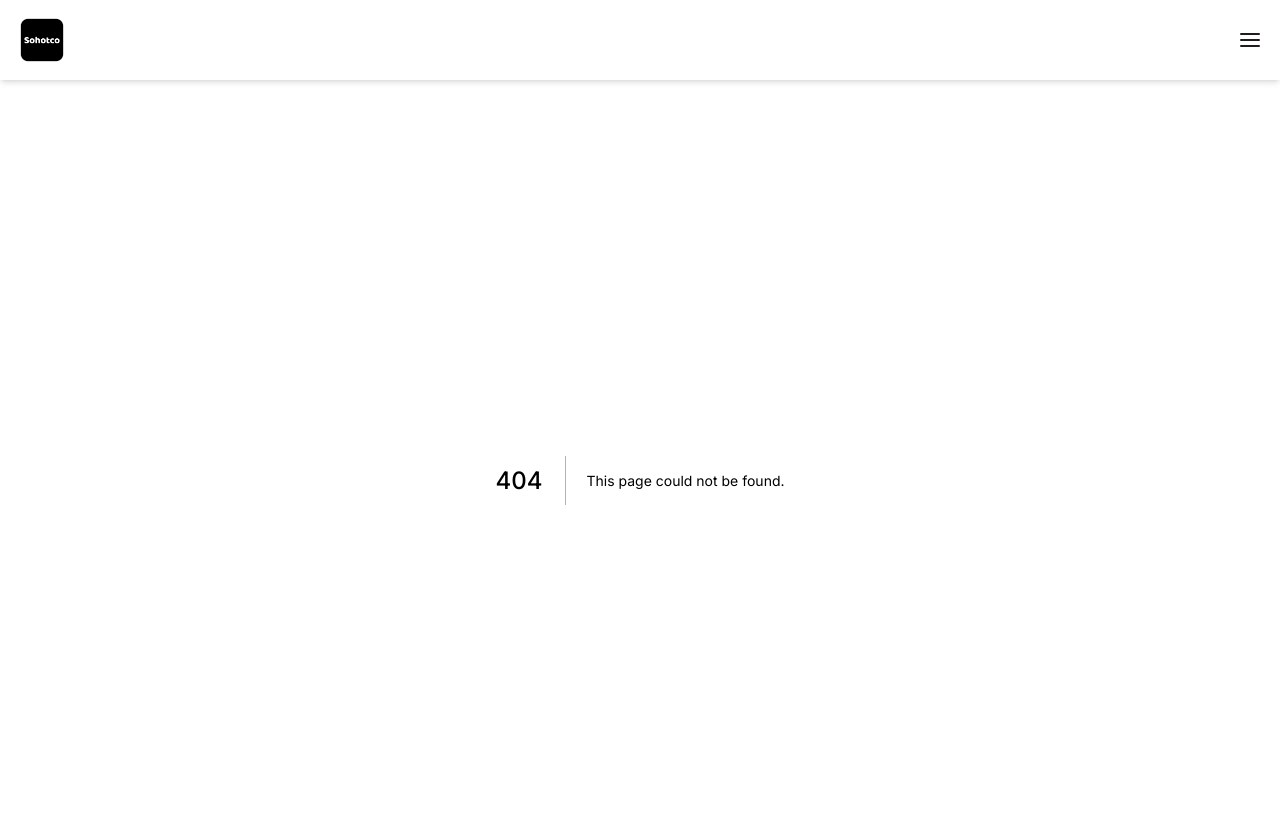
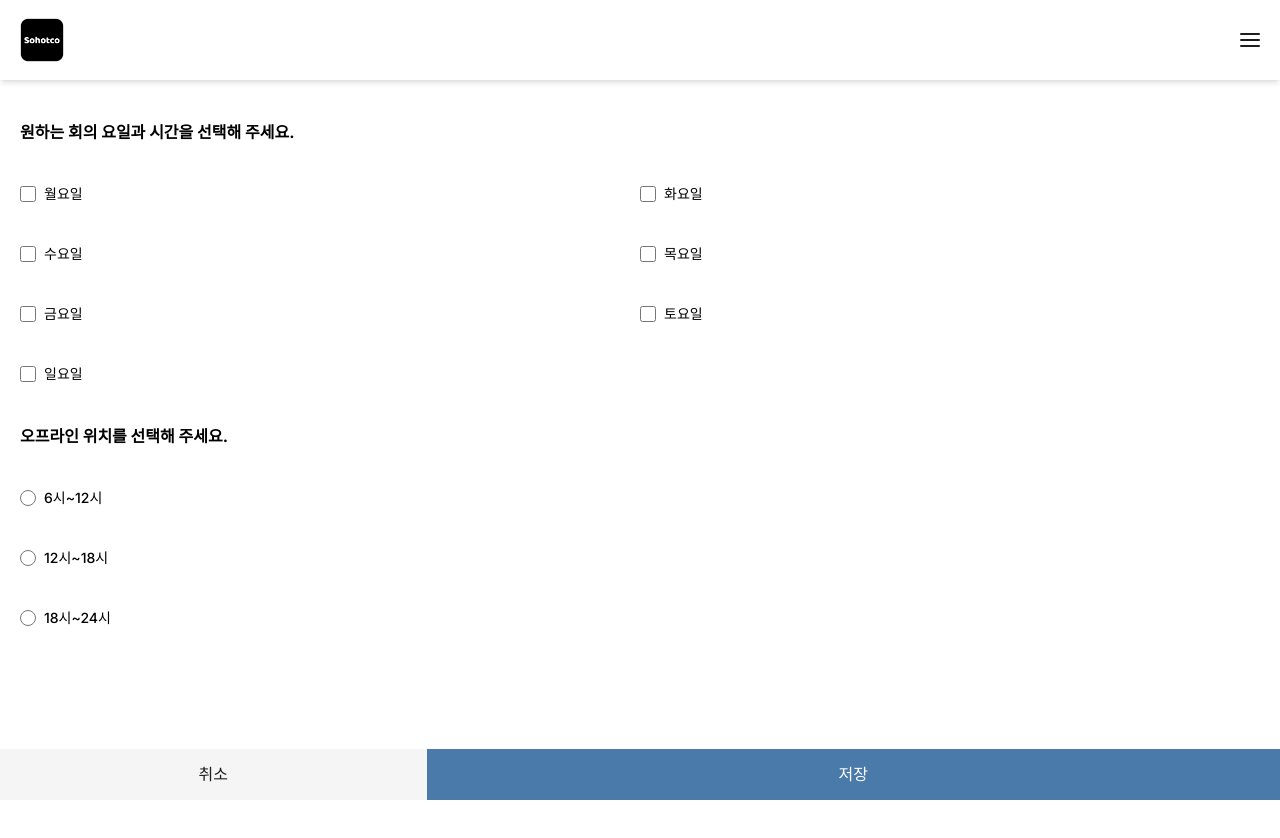
Before and after one commit to sohotco-people/sohotco-frontend, a Next.js app: page /user/meetingTime in a window 1280 px wide. Before the commit this address had no page. Shown: the top 838 px of the page. After the commit the page ends 800 px from the top, so only its background shows below. Built offline with nearby package versions, Linux system fonts and the light colour scheme.

Commit message:
feat: 회의 일정 페이지

```diff
--- /dev/null
+++ b/src/components/molcules/timeRadios.tsx
@@ -0,0 +1,22 @@
+import Radio from "@atoms/radio"
+import React, { ChangeEventHandler } from "react"
+
+interface Props {
+    onChange: ChangeEventHandler
+}
+
+const TimeRadios: React.FC<Props> = ({ onChange }) => {
+    const time = [
+        { title: '6시~12시', value: '6-12' },
+        { title: '12시~18시', value: '12-18' },
+        { title: '18시~24시', value: '18-24' }
+    ]
+
+    return (
+        <div>
+            {time.map(obj => <Radio key={obj.value} name={"time"} value={obj.value} title={obj.title} onChange={onChange} />)}
+        </div>
+    )
+}
+
+export default TimeRadios
--- /dev/null
+++ b/src/components/molcules/weekChecks.tsx
@@ -0,0 +1,26 @@
+import CheckBox from "@atoms/checkbox"
+import React, { ChangeEventHandler } from "react"
+
+interface Props {
+    onChange: ChangeEventHandler
+}
+
+const WeekChecks: React.FC<Props> = ({ onChange }) => {
+    const week = [
+        { title: '월요일', value: 'gn' },
+        { title: '화요일', value: 'mp' },
+        { title: '수요일', value: 'sc' },
+        { title: '목요일', value: 'ga' },
+        { title: '금요일', value: 'gs' },
+        { title: '토요일', value: 'gr' },
+        { title: '일요일', value: 'ic' },
+    ]
+
+    return (
+        <div className="grid grid-cols-2">
+            {week.map(obj => <CheckBox key={obj.value} value={obj.value} title={obj.title} onChange={onChange} />)}
+        </div>
+    )
+}
+
+export default WeekChecks
--- /dev/null
+++ b/src/components/templates/meetingTime.tsx
@@ -0,0 +1,79 @@
+import Layout from "@atoms/layout"
+import ButtonGroupPercent from "@molecules/buttonGroupPercent"
+import TimeRadios from "@molecules/timeRadios"
+import WeekChecks from "@molecules/weekChecks"
+import { ModalsDispatchContext } from "context/contexts"
+import { useRouter } from "next/router"
+import { ChangeEvent, useContext, useState } from "react"
+
+const MeetingTime = () => {
+    const [week, setWeek] = useState<string[]>([])
+    const [time, setTime] = useState<string[]>([])
+    const { openModal } = useContext(ModalsDispatchContext)
+    const router = useRouter()
+
+    const handleRadios = (e: ChangeEvent) => {
+        const target = e.target as HTMLInputElement
+
+        let val = target.value
+        setTime([val])
+    }
+
+    const handleChecks = (e: ChangeEvent) => {
+        const target = e.target as HTMLInputElement
+
+        if (!week.includes(target.value) && week.length == 2) {
+
+            const modalobj = {
+                id: 'modal-max2',
+                content: '최대 2개까지 선택 가능합니다.',
+            }
+            openModal(modalobj)
+            target.checked = false
+            return
+        }
+
+        console.log(week)
+        if (target.checked) {
+            setWeek([
+                ...week, target.value
+            ])
+        } else {
+            setWeek(week.filter(l => l != target.value))
+        }
+
+    }
+
+    const save = () => {
+        let txt = null
+
+        if (week.length != 0 && time.length == 0) {
+            txt = '회의 시간을 선택하세요.'
+        }
+
+        if (txt) {
+            const modalobj = {
+                id: 'modal-time',
+                content: txt,
+                confirm: () => { },
+            }
+            openModal(modalobj)
+        }
+    }
+
+    const cancel = () => {
+        router.back()
+    }
+
+    return (
+        <Layout>
+            <h1 className="font-bold mb-10">원하는 회의 요일과 시간을 선택해 주세요.</h1>
+            <WeekChecks onChange={handleChecks} />
+            <h1 className="font-bold mb-10">오프라인 위치를 선택해 주세요.</h1>
+            <TimeRadios onChange={handleRadios} />
+            <ButtonGroupPercent leftBtnClick={cancel} rightBtnClick={save} />
+        </ Layout>
+    )
+}
+
+export default MeetingTime
--- /dev/null
+++ b/src/pages/user/meetingTime/index.tsx
@@ -0,0 +1,9 @@
+import MeetingTime from "@templates/meetingTime"
+
+const UserMeetingTime = () => {
+    return (
+        <MeetingTime />
+    )
+}
+
+export default UserMeetingTime
```
